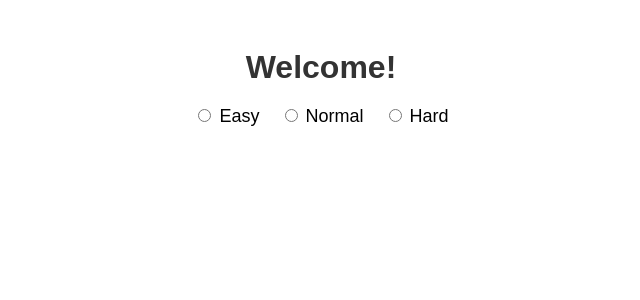
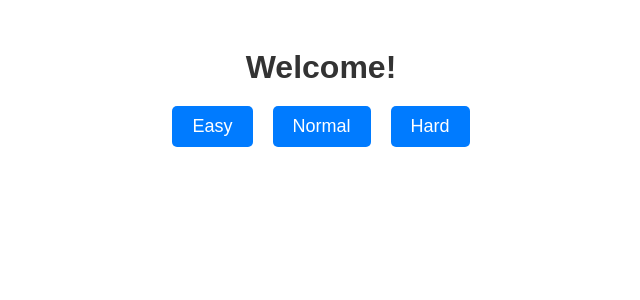
Before and after one commit to acciojob/memory-game-Gokleshchaudhary, a React (Create React App) app: page / in a window 1280 px wide. Shown: the top 300 px of the page, without its empty margins (319-959 px from the left). Built offline with nearby package versions, Linux system fonts and the light colour scheme; the HTML template or start-up script is replaced by a standard one.

Commit message:
change file

```diff
--- a/src/App.js
+++ b/src/App.js
@@ -10,33 +10,15 @@ function App() {
         <div>
           <h1>Welcome!</h1>
           <div className="levels_container">
-            <label>
-              <input
-                type="radio"
-                id="easy"
-                name="level"
-                onChange={() => setLevel("easy")}
-              />
+            <button id="easy" onClick={() => setLevel("easy")}>
               Easy
-            </label>
-            <label>
-              <input
-                type="radio"
-                id="normal"
-                name="level"
-                onChange={() => setLevel("normal")}
-              />
+            </button>
+            <button id="normal" onClick={() => setLevel("normal")}>
               Normal
-            </label>
-            <label>
-              <input
-                type="radio"
-                id="hard"
-                name="level"
-                onChange={() => setLevel("hard")}
-              />
+            </button>
+            <button id="hard" onClick={() => setLevel("hard")}>
               Hard
-            </label>
+            </button>
           </div>
         </div>
       )}
@@ -44,7 +26,7 @@ function App() {
       {level && (
         <div className="cells_container">
           <h2>{level.charAt(0).toUpperCase() + level.slice(1)} Mode</h2>
-          {/* Tiles generate होंगे यहाँ */}
+          {/* यहाँ बाद में tiles generate होंगे */}
         </div>
       )}
     </div>
--- a/src/styles.css
+++ b/src/styles.css
@@ -16,14 +16,19 @@ h1 {
   margin-top: 20px;
 }
 
-.levels_container label {
+.levels_container button {
+  padding: 10px 20px;
   font-size: 18px;
   cursor: pointer;
+  border: none;
+  border-radius: 5px;
+  background-color: #007bff;
+  color: white;
+  transition: background-color 0.2s;
 }
 
-.levels_container input[type="radio"] {
-  margin-right: 8px;
-  cursor: pointer;
+.levels_container button:hover {
+  background-color: #0056b3;
 }
 
 .cells_container {
```
